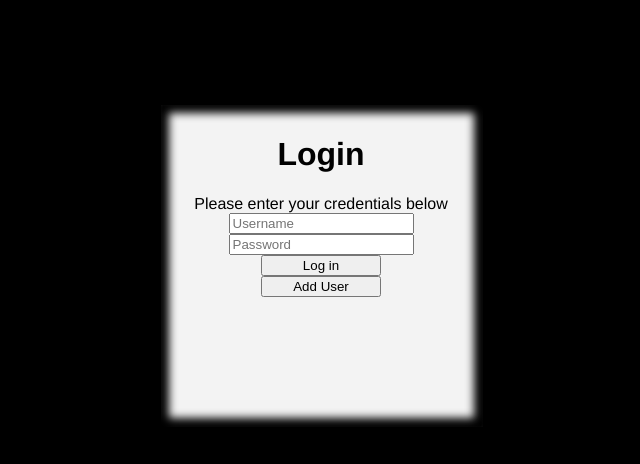
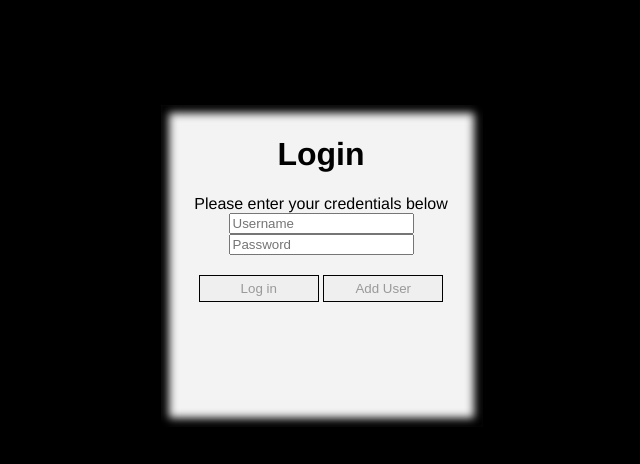
Before and after one commit to wsiao/WarmUp1, a Django app: page / in a window 1280 px wide. Shown: the top 464 px of the page, without its empty margins (318-958 px from the left). Run offline with Django 3.2, Linux system fonts and the light colour scheme; some libraries are stand-ins or nearby versions.

Commit message:
CSSAttempt

```diff
--- a/cL/static/frontEnd.css
+++ b/cL/static/frontEnd.css
@@ -15,8 +15,11 @@
 
 input[type="submit"] {
 width:120px;
-
-display:block;
+color: #999;
+padding: 5px 10px;
+margin: 20px 0;
+border: 1px solid #000;
+font-weight: lighter;
 }
 /**.message {
     margin: 10px 20px 10px 20px;
```
